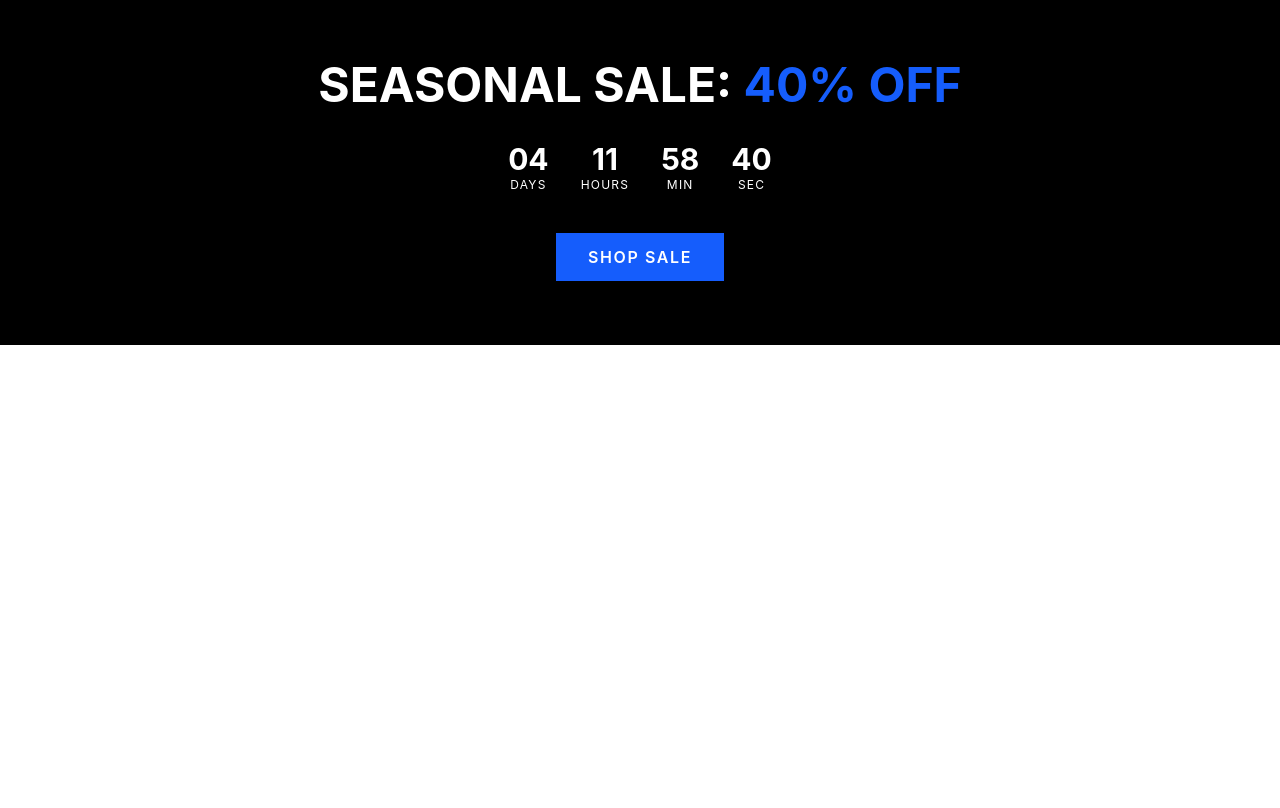
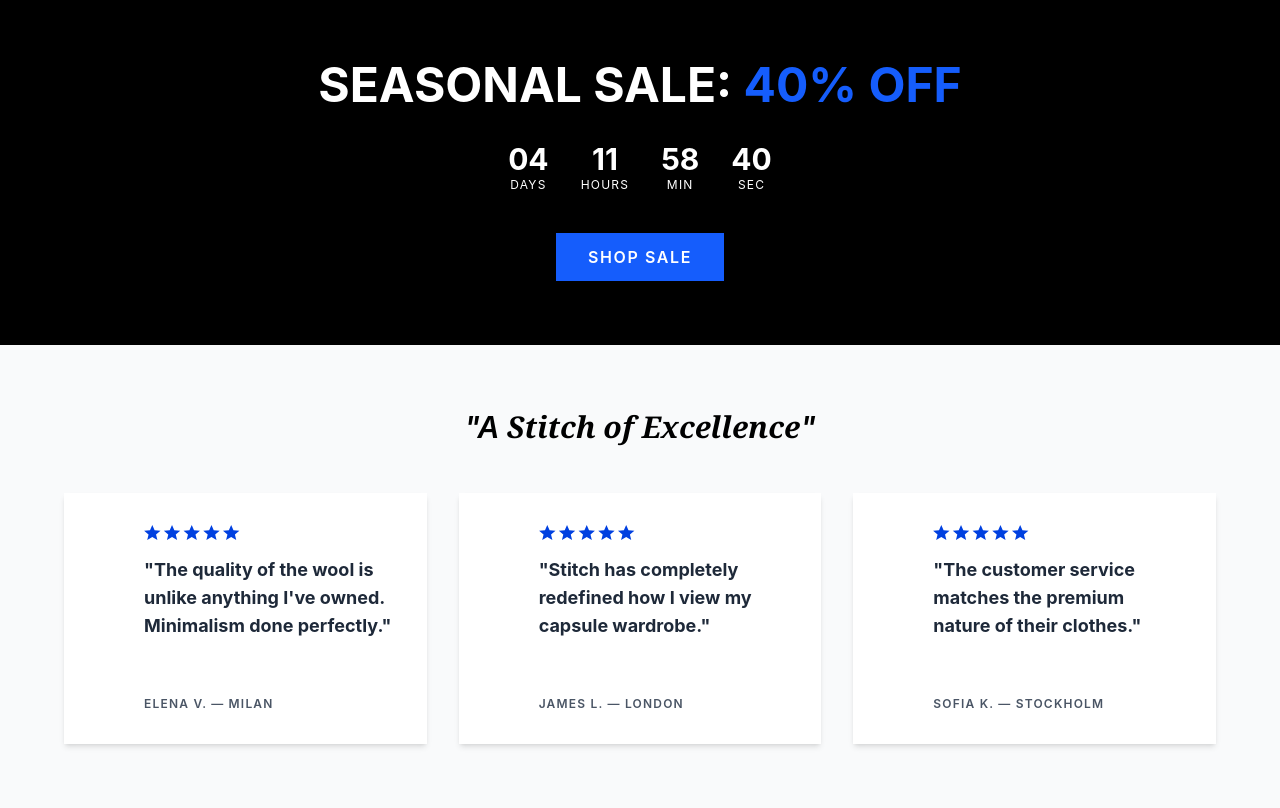
Before and after one commit to yazan-arafeh/My-first-project-STITCH, a website: page index.html in a window 1280 px wide. Shown: the part 1741-2549 px from the top of the page. Before the commit the page ends 2086 px from the top, so only its background shows below. Drawn offline with Linux system fonts and the light colour scheme.

Commit message:
Customer Reviews

```diff
--- a/index.html
+++ b/index.html
@@ -6,7 +6,7 @@
     <title>Document</title>
     <link rel="stylesheet"  href="./src/output.css" >
 </head>
-<body>
+<body class=" bg-[#F5F3F3]">
 <header >
       <div class="container mx-auto flex justify-between items-center sm:px-4 py-6 md:px-16">
         <div class="mr-12">
@@ -150,6 +150,57 @@
   </button>
 </div>
 
+<div class="bg-gray-50 py-16">
+  <!-- العنوان -->
+  <h2 class="text-center text-3xl italic font-semibold mb-12">
+    "A <span class="italic font-serif">Stitch of Excellence</span>"
+  </h2>
+
+  <!-- البطاقات -->
+  <div class="grid grid-cols-1 md:grid-cols-3 gap-8 px-6 md:px-16">
+    <!-- البطاقة الأولى -->
+    <div class="bg-white shadow-md p-8 flex flex-col justify-between h-full">
+      <div>
+        <img src="./assets/imge/stars.svg" alt="stars" class="mb-4 w-67.5 pl-12">
+        <p class="text-lg text-gray-800 mb-6 font-bold pl-12 pb-8">
+          "The quality of the wool is unlike anything I've owned. Minimalism done perfectly."
+        </p>
+      </div>
+      <p class="text-xs font-semibold tracking-widest text-gray-600 uppercase pl-12">
+        ELENA V. — MILAN
+      </p>
+    </div>
+
+    <!-- البطاقة الثانية -->
+    <div class="bg-white shadow-md p-8 flex flex-col justify-between h-full">
+      <div>
+        <img src="./assets/imge/stars.svg" alt="stars" class="mb-4 w-67.5 pl-12">
+        <p class="text-lg text-gray-800 mb-6 font-bold pl-12 pb-8">
+          "Stitch has completely redefined how I view my capsule wardrobe."
+        </p>
+      </div>
+      <p class="text-xs font-semibold tracking-widest text-gray-600 uppercase pl-12">
+        JAMES L. — LONDON
+      </p>
+    </div>
+
+    <!-- البطاقة الثالثة -->
+    <div class="bg-white shadow-md p-8 flex flex-col justify-between h-full ">
+      <div>
+        <img src="./assets/imge/stars.svg" alt="stars" class="mb-4 w-67.5 pl-12">
+        <p class="text-lg text-gray-800 mb-6 font-bold pl-12 pb-8">
+          "The customer service matches the premium nature of their clothes."
+        </p>
+      </div>
+      <p class="text-xs font-semibold tracking-widest text-gray-600 uppercase pl-12">
+        SOFIA K. — STOCKHOLM
+      </p>
+    </div>
+  </div>
+</div>
+
+
+
 
 </body>
 </html>
```
Also changed, not shown: assets/imge/stars.svg (added), src/output.css.
